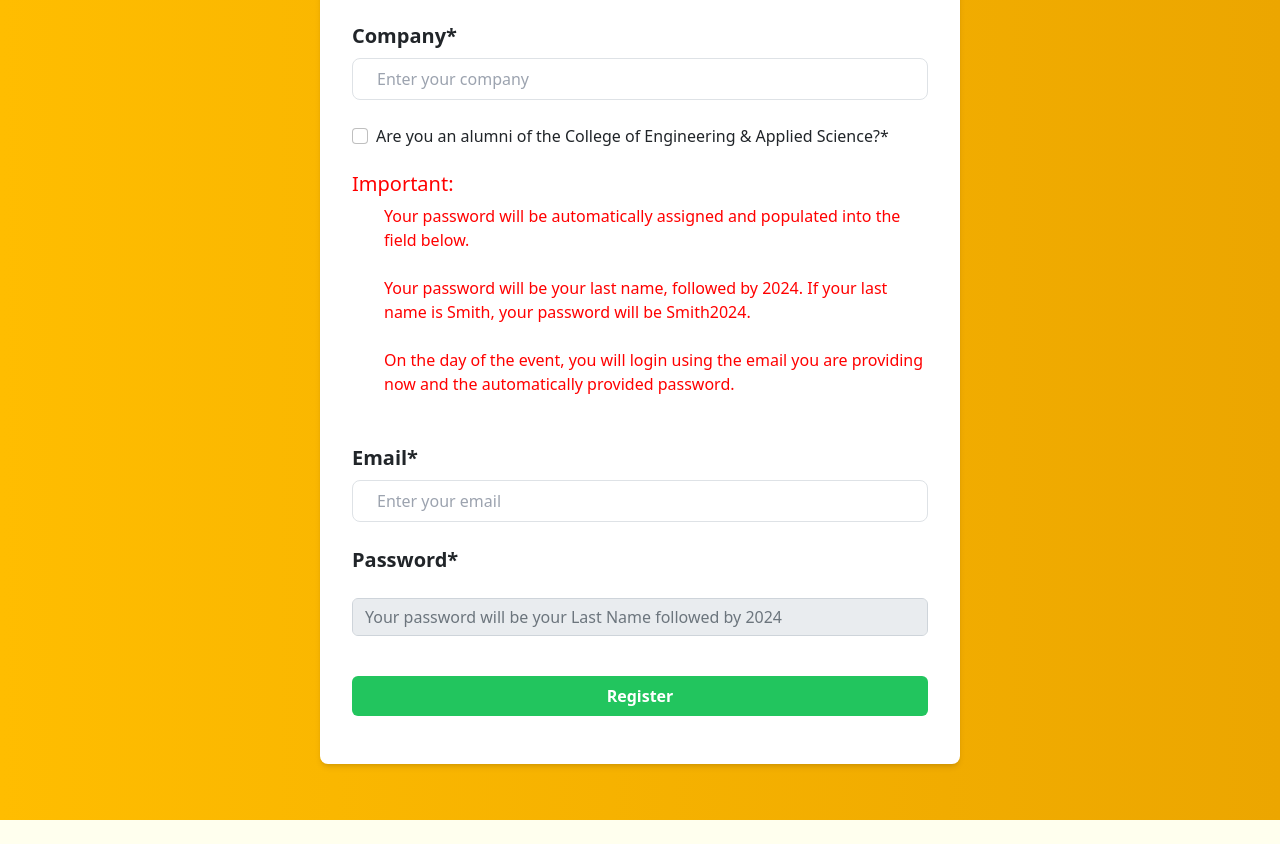
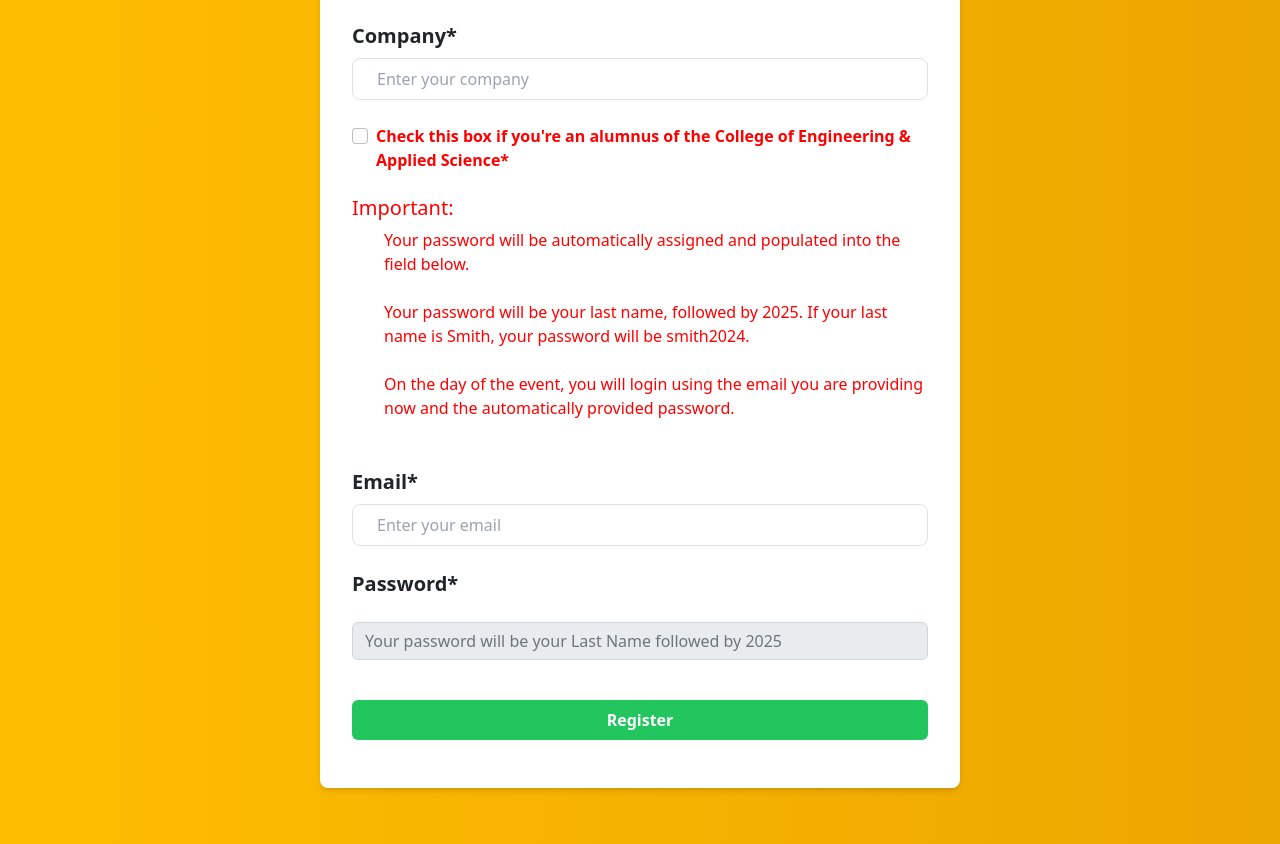
Before and after one commit to divakar-yadav/UWM_Event_Frontend, a React (Create React App) app: page /signup in a window 1280 px wide. Shown: the part 644-1488 px from the top of the page. Before the commit the page ends 1464 px from the top, so only its background shows below. Built offline with nearby package versions, Linux system fonts and the light colour scheme; no server answers.

Commit message:
front end changes

```diff
--- a/src/Register.js
+++ b/src/Register.js
@@ -27,7 +27,7 @@ function Register() {
 
   useEffect(() => {
     if (last_name) {
-      setPassword(last_name.toLowerCase().replace(/\s/g, '') + "2024");
+      setPassword(last_name.toLowerCase().replace(/\s/g, '') + "2025");
 
     }
   }, [last_name]);
@@ -173,10 +173,20 @@ function Register() {
                 required
               />
             </div>
+            <Form.Group controlId="formBasicAlumni" className="mb-3">
+  <Form.Check
+    type="checkbox"
+    label={
+      <span style={{ color: 'red', fontWeight: 'bold' }}>
+        Check this box if you're an alumnus of the College of Engineering & Applied Science*
+      </span>
+    }
+    value={alumni}
+    checked={alumni}
+    onChange={handleAlumniChange}
+  />
+</Form.Group>
 
-            <Form.Group controlId="formBasicAlumni" className="mb-3">
-              <Form.Check type="checkbox" label="Are you an alumni of the College of Engineering & Applied Science?*" value={alumni} checked={alumni} onChange={handleAlumniChange} />
-            </Form.Group>
 
 
             {showFields && (
@@ -218,7 +228,7 @@ function Register() {
               <h5>Important:</h5>
               <ul>
                 <li>Your password will be automatically assigned and populated into the field below.</li> <br />
-                <li>Your password will be your last name, followed by 2024. If your last name is Smith, your password will be Smith2024.</li> <br />
+                <li>Your password will be your last name, followed by 2025. If your last name is Smith, your password will be smith2024.</li> <br />
                 <li>On the day of the event, you will login using the email you are providing now and the automatically provided password.</li> <br />
               </ul>
             </div>
@@ -226,7 +236,7 @@ function Register() {
               <p>Important:</p>
               <ul>
                 <li>Your password will be automatically assigned and populated into the field below.</li> <br />
-                <li>Your password will be your last name, followed by 2024. If your last name is Smith, your password will be Smith2024.</li> <br />
+                <li>Your password will be your last name, followed by 2025. If your last name is Smith, your password will be Smith2025.</li> <br />
                 <li>On the day of the event, you will login using the email you are providing now and the automatically provided password.</li> <br />
               </ul>
             </div>
@@ -257,12 +267,12 @@ function Register() {
               {last_name ? (
                 <Form.Control
                   type="text"
-                  placeholder="Your password will be your Last Name followed by 2024"
-                  value={last_name.toLowerCase().replace(/\s/g, '') + "2024"} onChange={(e) => setPassword(e.target.value)} disabled />
+                  placeholder="Your password will be your Last Name followed by 2025"
+                  value={last_name.toLowerCase().replace(/\s/g, '') + "2025"} onChange={(e) => setPassword(e.target.value)} disabled />
               ) : (
                 <Form.Control
                   type="text"
-                  placeholder="Your password will be your Last Name followed by 2024"
+                  placeholder="Your password will be your Last Name followed by 2025"
                   value={password} onChange={(e) => setPassword(e.target.value)} disabled />
               )
               }
```
Also changed, not shown: 2 other files (tests, documents, lock files or other folders).
